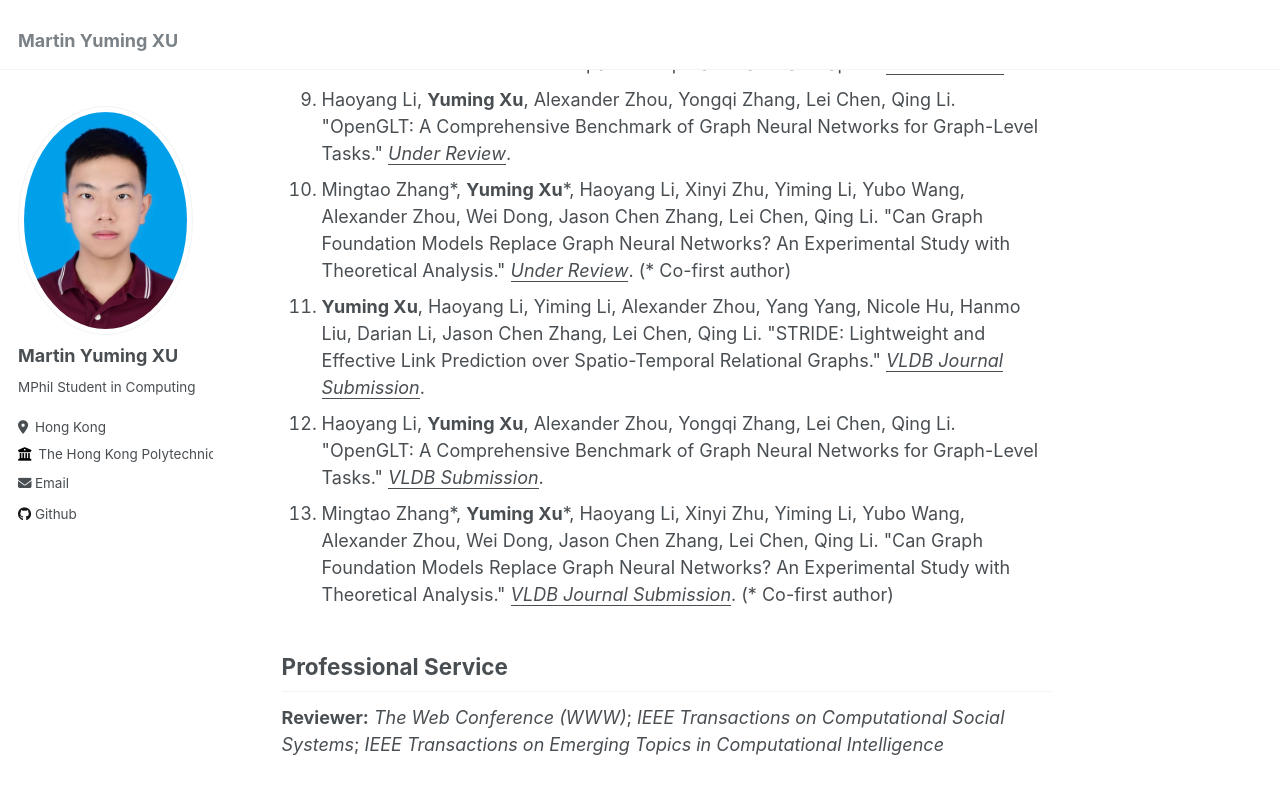
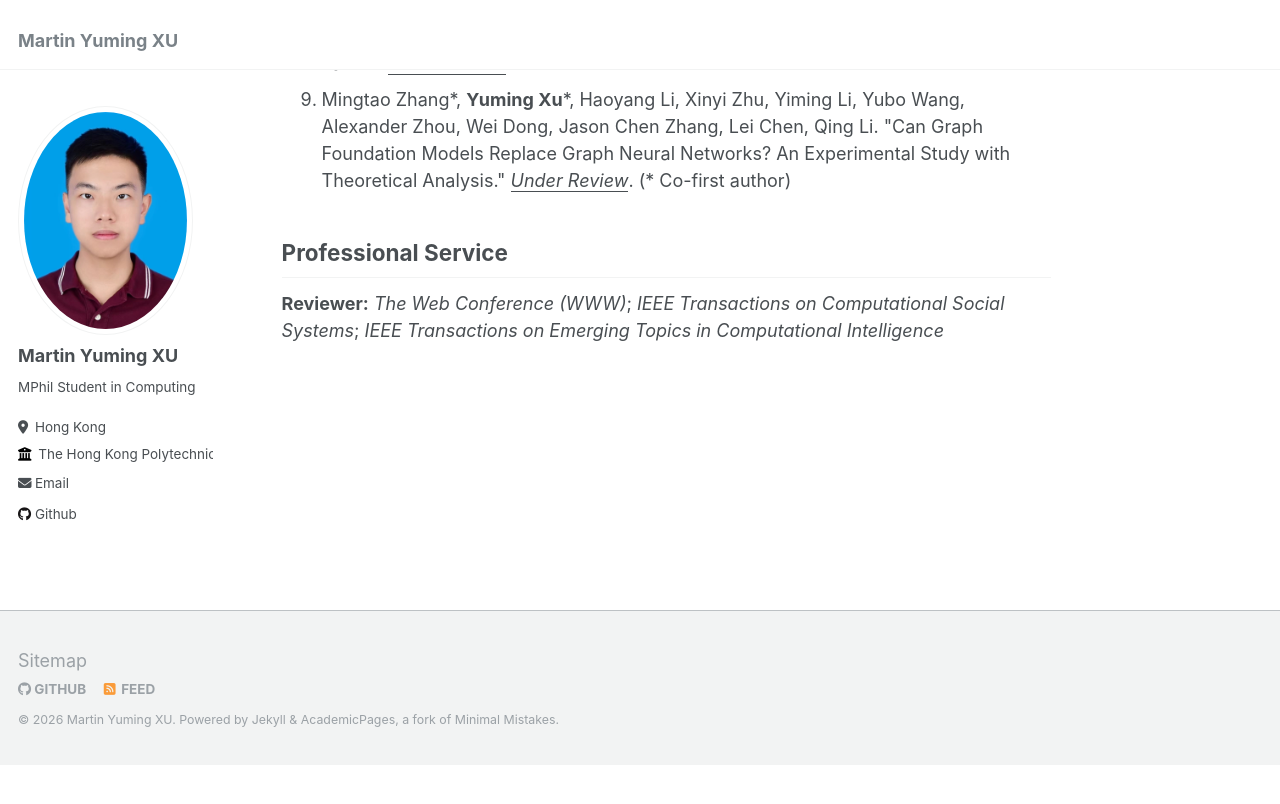
Before and after one commit to thebestFM/thebestFM.github.io, a Jekyll site: the page built from _pages/about.md, in a window 1280 px wide and 900 px high, scrolled down 1147 px. Shown: the top 804 px of the window. Built offline with Jekyll 4.4.1, drawn with Linux system fonts in a browser that asks for light colours; after the commit the page ends 1913 px from its top, so only the background shows below that; some of the changed text lies outside the part shown.

Commit message:
'update'

```diff
--- a/_includes/publications-list.html
+++ b/_includes/publications-list.html
@@ -3,11 +3,6 @@
     Haoyang Li, <strong>Yuming Xu</strong>, Yiming Li, Hanmo Liu, Darian Li, Jason Chen Zhang, Lei Chen, Qing Li.
     "<a href="https://www.vldb.org/pvldb/vol18/p3396-li.pdf">When Speed meets Accuracy: an Efficient and Effective Graph Model for Temporal Link Prediction</a>."
     <u><i>VLDB 2025</i></u>.
-  </li>
-  <li>
-    <strong>Yuming Xu</strong>, Mingtao Zhang, Zhuohan Ge, Haoyang Li, Nicole Hu, Yongqi Zhang, Zhiyuan Wen, Jason Chen Zhang, Qing Li, Lei Chen.
-    "<a href="https://arxiv.org/pdf/2604.08304">A Survey of Secure Retrieval-Augmented Generation</a>."
-    <u><i>EMNLP 2026</i></u>.
   </li>
   <li>
     Luyu Qiu, <strong>Yuming Xu</strong>, Haoyang Li, Jason Chen Zhang, Alexander Zhou, Peng Cheng, Lei Chen, Qing Li.
@@ -49,19 +44,4 @@
     "Can Graph Foundation Models Replace Graph Neural Networks? An Experimental Study with Theoretical Analysis."
     <u><i>Under Review</i></u>. (* Co-first author)
   </li>
-  <li>
-    <strong>Yuming Xu</strong>, Haoyang Li, Yiming Li, Alexander Zhou, Yang Yang, Nicole Hu, Hanmo Liu, Darian Li, Jason Chen Zhang, Lei Chen, Qing Li.
-    "STRIDE: Lightweight and Effective Link Prediction over Spatio-Temporal Relational Graphs."
-    <u><i>VLDB Journal Submission</i></u>.
-  </li>
-  <li>
-    Haoyang Li, <strong>Yuming Xu</strong>, Alexander Zhou, Yongqi Zhang, Lei Chen, Qing Li.
-    "OpenGLT: A Comprehensive Benchmark of Graph Neural Networks for Graph-Level Tasks."
-    <u><i>VLDB Submission</i></u>.
-  </li>
-  <li>
-    Mingtao Zhang*, <strong>Yuming Xu</strong>*, Haoyang Li, Xinyi Zhu, Yiming Li, Yubo Wang, Alexander Zhou, Wei Dong, Jason Chen Zhang, Lei Chen, Qing Li.
-    "Can Graph Foundation Models Replace Graph Neural Networks? An Experimental Study with Theoretical Analysis."
-    <u><i>VLDB Journal Submission</i></u>. (* Co-first author)
-  </li>
 </ol>
```
